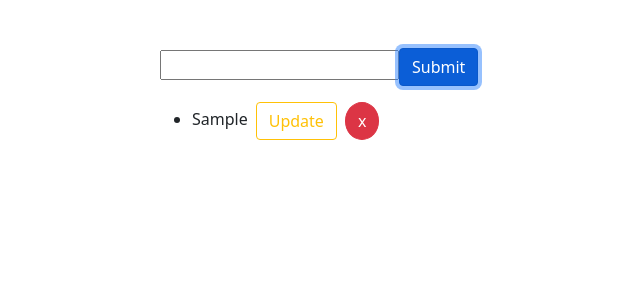
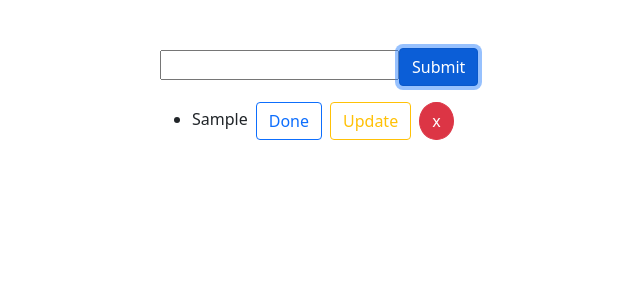
Before and after one commit to ryann254/Redux-Typescript-Test, a React (Create React App) app: page / in a window 1280 px wide. Both pictures are taken after typing "Sample" into the empty fields and a click on the button "Submit". Shown: the top 300 px of the page, without its empty margins (160-800 px from the left). Built offline with nearby package versions, Linux system fonts and the light colour scheme.

Commit message:
feat: Added complete todo functionality

```diff
--- a/src/components/todos.tsx
+++ b/src/components/todos.tsx
@@ -1,6 +1,6 @@
 import React, { useState } from 'react';
 import { useAppSelector, useAppDispatch } from '../redux/hooks';
-import { addTodo, deleteTodo, updateTodo } from '../redux/todosReducer';
+import { addTodo, completeTodo, deleteTodo, updateTodo } from '../redux/todosReducer';
 
 export interface ITodosProps {
 }
@@ -16,12 +16,13 @@ interface UpdateInt {
     id: number
 }
 
-function Todo({ value, handleDelete, handleUpdate }: { value: TodoInt, handleDelete: Function, handleUpdate: Function }) {
+function Todo({ value, handleDelete, handleUpdate, handleComplete }: { value: TodoInt, handleDelete: Function, handleUpdate: Function, handleComplete: Function }) {
 
     return (
         <ul className='mt-3'>
             <li>
                 <span className='me-2'>{value.content}</span>
+                {value.done ? null : <button type='button' className='btn btn-outline-primary me-2' onClick={(e) => handleComplete(e, value)}>Done</button>}
                 <button type='button' className='btn btn-outline-warning me-2' onClick={(e) => handleUpdate(e, value)}>Update</button>
                 <button type='button' className='btn btn-danger rounded-circle' onClick={(e) => handleDelete(e, value.id)}>x</button>
             </li>
@@ -65,6 +66,16 @@ export function Todos(props: ITodosProps) {
         setTodo(value)
         // Then update it in the todos.
     }
+
+    const handleComplete = (evt: React.MouseEvent, value: TodoInt) => {
+        evt.preventDefault()
+        console.log('here');
+        let completedTodo = {
+            ...value,
+            done: true
+        }
+        dispatch(completeTodo(completedTodo))
+    }
     return (
         <div className='col-6 mt-5 mx-auto'>
             <form onSubmit={(e) => handleSubmit(e, todo, update)}>
@@ -72,7 +83,7 @@ export function Todos(props: ITodosProps) {
                 <button type='submit' className='btn btn-primary'>Submit</button>
             </form>
             {storedTodos.length ? storedTodos.map((todo, index) => (
-                <Todo value={todo} key={index} handleDelete={handleDelete} handleUpdate={handleUpdate} />
+                <Todo value={todo} key={index} handleDelete={handleDelete} handleUpdate={handleUpdate} handleComplete={handleComplete} />
             )) : null}
         </div>
     );
--- a/src/redux/todosReducer.tsx
+++ b/src/redux/todosReducer.tsx
@@ -18,7 +18,11 @@ export const todosSlice = createSlice({
         },
         updateTodo: (state, action: PayloadAction<TodoInt>) => {
             state.value = state.value.filter((item) => item.id !== action.payload.id)
-            // Try updated items to the top
+            // Try adding updated items to the top or bottom.
+            state.value.unshift(action.payload)
+        },
+        completeTodo: (state, action: PayloadAction<TodoInt>) => {
+            state.value = state.value.filter((item) => item.id !== action.payload.id)
             state.value.push(action.payload)
         },
         deleteTodo: (state, action: PayloadAction<number>) => {
@@ -27,6 +31,6 @@ export const todosSlice = createSlice({
     }
 })
 
-export const { addTodo, updateTodo, deleteTodo } = todosSlice.actions
+export const { addTodo, updateTodo, completeTodo, deleteTodo } = todosSlice.actions
 
 export default todosSlice.reducer
```
